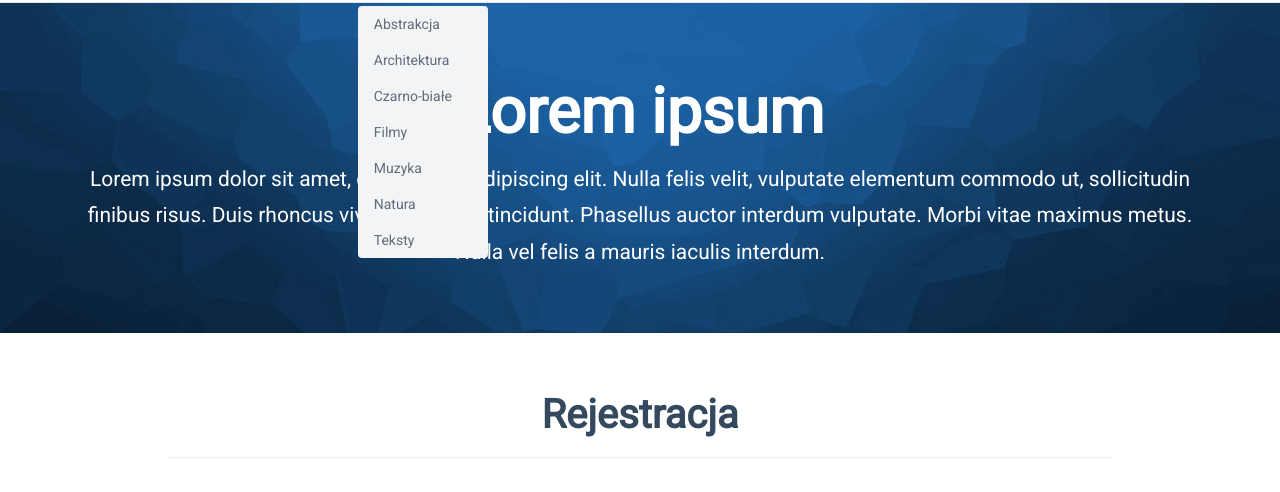
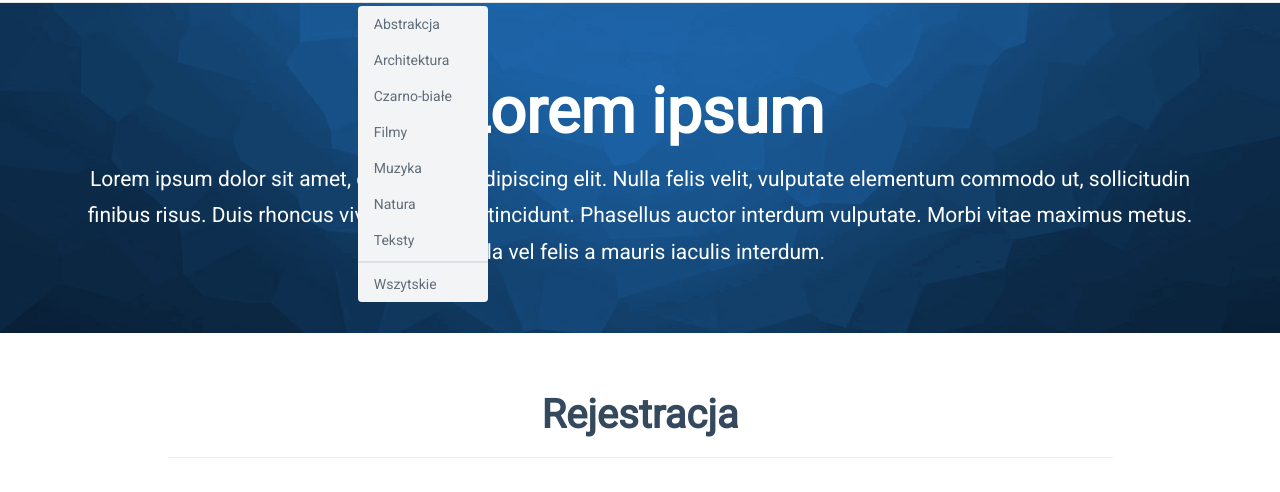
Before and after one commit to adamdyderski/Online-shop, a Django app: page /accounts/registration/ in a window 1280 px wide, after a click on "Kategorie". Shown: the part 71-563 px from the top of the page. Run offline with Django 3.2, Linux system fonts and the light colour scheme; data comes from the database, SQL or seed files in the repository; some libraries are stand-ins or nearby versions.

Commit message:
dodanie pola 'wszytskie' w menu kategorii

```diff
--- a/shop_app/templates/shop_app/base.html
+++ b/shop_app/templates/shop_app/base.html
@@ -45,8 +45,10 @@
                         <a href="#" class="dropdown-toggle" data-toggle="dropdown" role="button" aria-haspopup="true" aria-expanded="false">Kategorie <span class="caret"></span></a>
                         <ul class="dropdown-menu">
                             {% for category in categories %}
-                            <li><a href="{% url 'shop_app:category' category.pk %}">{{ category.name }}</a></li>
+                                <li><a href="{% url 'shop_app:category' category.pk %}">{{ category.name }}</a></li>
                             {% endfor %}
+                            <li role="separator" class="divider"></li>
+                            <li><a href="{% url 'shop_app:home' %}">Wszytskie</a></li>
                         </ul>
                     </li>
 
```
